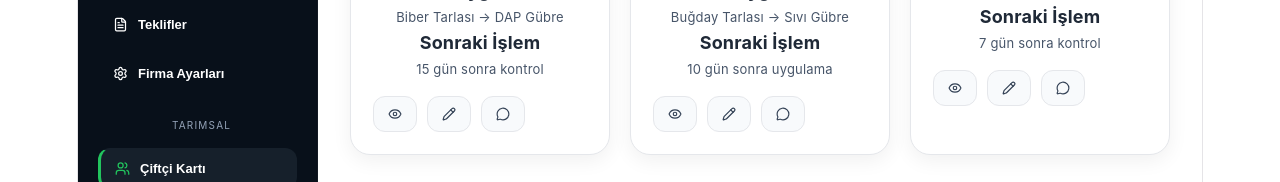
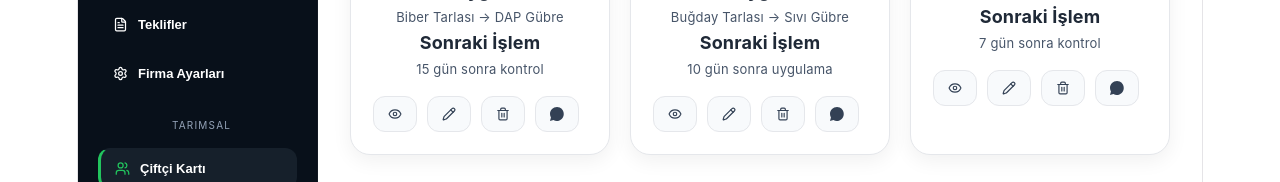
Before and after one commit to mgorkem19/AGROPILOT-ERP, a React (Vite) app: page / in a window 1280 px wide. Both pictures are taken after a click on the button "Çiftçi Kartı". Shown: the part 599-781 px from the top of the page. Built offline with nearby package versions, Linux system fonts and the light colour scheme.

Commit message:
Yazi renkleri duzeltildi

```diff
--- a/src/App.jsx
+++ b/src/App.jsx
@@ -34,6 +34,13 @@ import {
   Menu,
   X,
 } from "lucide-react";
+
+const WhatsAppIcon = ({ size = 14 }) => (
+  <svg viewBox="0 0 24 24" width={size} height={size} fill="currentColor" xmlns="http://www.w3.org/2000/svg">
+    <path d="M17.472 14.382c-.297-.148-1.758-.867-2.03-.967-.272-.1-.47-.148-.67.15-.197.297-.767.967-.94 1.166-.173.197-.347.222-.644.074-.297-.148-1.255-.463-2.39-1.475-.883-.788-1.48-1.761-1.653-2.059-.173-.297-.018-.458.13-.606.134-.133.297-.347.446-.52.15-.173.2-.297.3-.495.1-.197.05-.371-.025-.52-.075-.148-.67-1.612-.92-2.21-.242-.579-.487-.5-.67-.51-.173-.007-.371-.007-.568-.007-.197 0-.52.074-.79.371-.272.296-1.04 1.016-1.04 2.479 0 1.462 1.065 2.874 1.213 3.074.15.197 2.095 3.2 5.076 4.487.71.307 1.262.49 1.693.627.71.227 1.36.195 1.872.118.572-.085 1.758-.719 2.007-1.415.248-.697.248-1.29.173-1.414-.075-.123-.272-.197-.57-.345z"/>
+    <path d="M20.52 3.48C18.26 1.22 15.28 0 12.04 0 5.4 0 0 5.4 0 12.04c0 2.12.56 4.21 1.62 6.03L0 24l5.9-1.55c1.78.97 3.7 1.48 5.64 1.48h.01c6.64 0 12.04-5.4 12.04-12.04 0-3.24-1.22-6.22-3.48-8.52z"/>
+  </svg>
+);
 
 const resizeImageFile = (file, maxWidth = 220, maxHeight = 120) => {
   return new Promise((resolve, reject) => {
@@ -278,10 +285,30 @@ function App() {
     alert("Firma ayarları kaydedildi");
   };
 
+  const normalizeWhatsAppNumber = (phone = "") => {
+    const digits = String(phone).replace(/\D/g, "");
+    if (!digits) return "";
+    if (digits.length === 10) return `90${digits}`;
+    if (digits.length === 11 && digits.startsWith("0")) return `9${digits}`;
+    if (digits.length === 11 && digits.startsWith("9")) return digits;
+    if (digits.length === 12 && digits.startsWith("90")) return digits;
+    return digits;
+  };
+
   const sendWhatsApp = (record = {}) => {
-    const name = record.musteri || record.firma || record.ciftci || record.bayi || "müşterimiz";
-    const msg = `Merhaba ${name}, AGROPILOT ERP üzerinden işlem bilgilendirmeniz hazırlanmıştır.`;
-    window.open(`https://wa.me/905451712019?text=${encodeURIComponent(msg)}`, "_blank");
+    const phone = normalizeWhatsAppNumber(record.telefon || record.phone || "");
+    const url = phone ? `https://wa.me/${phone}` : `https://wa.me/905451712019`;
+    window.open(url, "_blank");
+  };
+
+  const deleteFarmerRecord = (record = {}) => {
+    if (!record?.id) return;
+    if (window.confirm("Bu çiftçi kaydını silmek istediğinize emin misiniz?")) {
+      setData((prev) => ({
+        ...prev,
+        farmerCards: prev.farmerCards.filter((item) => item.id !== record.id),
+      }));
+    }
   };
 
   const schemaFor = (module) => {
@@ -515,7 +542,8 @@ function App() {
             <div className="actions">
               <button onClick={() => openModal("Detay", "farmerCards", f)}><Eye size={14} /></button>
               <button onClick={() => openModal("Düzenle", "farmerCards", f)}><Pencil size={14} /></button>
-              <button onClick={() => sendWhatsApp(f)}><MessageCircle size={14} /></button>
+              <button onClick={() => deleteFarmerRecord(f)}><Trash2 size={14} /></button>
+              <button onClick={() => sendWhatsApp(f)}><WhatsAppIcon size={14} /></button>
             </div>
           </div>
         ))}
```
